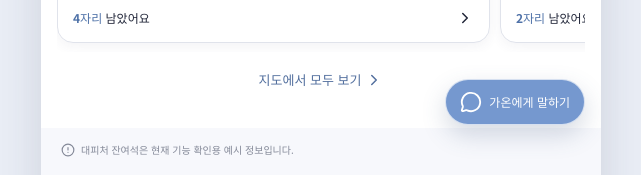
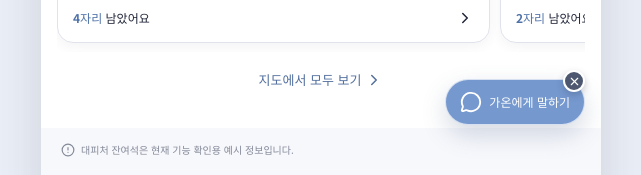
Before and after one commit to SeoHeeYoon38/Youth-Anchor, a React (Vite) app: page /home in a window 1280 px wide. Shown: the part 1079-1254 px from the top of the page, without its empty margins (319-960 px from the left). Built offline with nearby package versions, Linux system fonts and the light colour scheme; no server answers.

Commit message:
fix: make chat helper floating actions usable

```diff
--- a/scripts/visual-check.mjs
+++ b/scripts/visual-check.mjs
@@ -60,11 +60,18 @@ const interactionPage = await browser.newPage({ viewport: { width: 390, height:
 await interactionPage.goto('http://127.0.0.1:5173/home', { waitUntil: 'networkidle' })
 await interactionPage.getByRole('button', { name: /SOS 대피처/ }).click()
 await interactionPage.waitForURL('**/shelters')
+await interactionPage.getByRole('button', { name: '가온 헬퍼 채팅 열기' }).click()
+await interactionPage.waitForURL('**/chat')
+await interactionPage.goto('http://127.0.0.1:5173/shelters', { waitUntil: 'networkidle' })
 await interactionPage.locator('.haven-map-marker').first().click()
 await interactionPage.getByRole('dialog').waitFor()
+await interactionPage.keyboard.press('Escape')
 await interactionPage.goto('http://127.0.0.1:5173/home', { waitUntil: 'networkidle' })
 await interactionPage.getByRole('button', { name: /안전 가이드/ }).click()
 await interactionPage.getByRole('dialog', { name: /가온의 안전 가이드/ }).waitFor()
+await interactionPage.goto('http://127.0.0.1:5173/home', { waitUntil: 'networkidle' })
+await interactionPage.getByRole('button', { name: '채팅 플로팅 버튼 닫기' }).click()
+await interactionPage.getByRole('button', { name: '채팅 플로팅 버튼 닫기' }).waitFor({ state: 'detached' })
 await interactionPage.goto('http://127.0.0.1:5173/chat', { waitUntil: 'networkidle' })
 await interactionPage.getByRole('button', { name: '그냥 이야기하고 싶어요' }).click()
 await interactionPage.getByText('그냥 이야기하고 싶어요', { exact: true }).waitFor()
--- a/src/components/KakaoMap.jsx
+++ b/src/components/KakaoMap.jsx
@@ -1,4 +1,5 @@
 import { useEffect, useRef, useState } from 'react'
+import { X } from 'lucide-react'
 import { DEFAULT_CENTER } from '../constants.js'
 import Mascot from './Mascot.jsx'
 
@@ -50,9 +51,10 @@ function loadKakaoMaps() {
   return window.__havenKakaoMapsPromise
 }
 
-export default function KakaoMap({ position, shelters, onSelectShelter }) {
+export default function KakaoMap({ position, shelters, onSelectShelter, onOpenChat }) {
   const mapElement = useRef(null)
   const [status, setStatus] = useState(KAKAO_MAP_APP_KEY ? 'loading' : 'missing-key')
+  const [companionVisible, setCompanionVisible] = useState(true)
 
   useEffect(() => {
     let cancelled = false
@@ -148,10 +150,17 @@ export default function KakaoMap({ position, shelters, onSelectShelter }) {
         </div>
       )}
       {status === 'ready' && <div className="map-legend"><span /> 이용 가능한 대피처</div>}
-      <div className="map-companion" aria-hidden="true">
-        <Mascot pose="guide" />
-        <span className="map-companion-label">가온 헬퍼</span>
-      </div>
+      {companionVisible && (
+        <div className="map-companion">
+          <button className="map-companion-button" type="button" onClick={onOpenChat} aria-label="가온 헬퍼 채팅 열기">
+            <Mascot pose="guide" />
+            <span className="map-companion-label">가온 헬퍼</span>
+          </button>
+          <button className="map-companion-close" type="button" onClick={() => setCompanionVisible(false)} aria-label="가온 헬퍼 플로팅 버튼 닫기">
+            <X size={13} />
+          </button>
+        </div>
+      )}
     </div>
   )
 }
--- a/src/pages/HomePage.jsx
+++ b/src/pages/HomePage.jsx
@@ -1,4 +1,5 @@
-import { ChevronRight, CircleAlert, LocateFixed, MessageCircle, Phone, ShieldCheck } from 'lucide-react'
+import { ChevronRight, CircleAlert, LocateFixed, MessageCircle, Phone, ShieldCheck, X } from 'lucide-react'
+import { useState } from 'react'
 import { useNavigate } from 'react-router-dom'
 import DesignIcon from '../components/DesignIcon.jsx'
 import Mascot from '../components/Mascot.jsx'
@@ -6,6 +7,7 @@ import ShelterCard from '../components/ShelterCard.jsx'
 
 export default function HomePage({ shelters, locationMessage, locateMe, locating, onSelectShelter, onOpenGuide }) {
   const navigate = useNavigate()
+  const [chatFabVisible, setChatFabVisible] = useState(true)
 
   return (
     <div className="view home-view page-enter">
@@ -73,9 +75,12 @@ export default function HomePage({ shelters, locationMessage, locateMe, locating
       </section>
 
       <p className="data-note"><CircleAlert size={14} /> 대피처 잔여석은 현재 기능 확인용 예시 정보입니다.</p>
-      <div className="home-chat-fab">
-        <button onClick={() => navigate('/chat')} aria-label="가온과 익명 상담 시작"><MessageCircle size={22} /><span>가온에게 말하기</span></button>
-      </div>
+      {chatFabVisible && (
+        <div className="home-chat-fab">
+          <button className="home-chat-fab-open" onClick={() => navigate('/chat')} aria-label="가온과 익명 상담 시작"><MessageCircle size={22} /><span>가온에게 말하기</span></button>
+          <button className="home-chat-fab-close" onClick={() => setChatFabVisible(false)} aria-label="채팅 플로팅 버튼 닫기"><X size={13} /></button>
+        </div>
+      )}
     </div>
   )
 }
--- a/src/pages/SheltersPage.jsx
+++ b/src/pages/SheltersPage.jsx
@@ -49,7 +49,7 @@ export default function SheltersPage({ shelters, position, locationMessage, loca
       )}
 
       {viewMode === 'map' ? (
-        <KakaoMap position={position} shelters={visibleShelters} onSelectShelter={onSelectShelter} />
+        <KakaoMap position={position} shelters={visibleShelters} onSelectShelter={onSelectShelter} onOpenChat={() => navigate('/chat')} />
       ) : (
         <div className="shelter-list page-enter">
           {visibleShelters.map((shelter) => <ShelterCard key={shelter.id} shelter={shelter} onClick={() => onSelectShelter(shelter)} />)}
--- a/src/styles.css
+++ b/src/styles.css
@@ -188,9 +188,12 @@ button:focus-visible, a:focus-visible, input:focus-visible { outline: 3px solid
 .fallback-marker-4 { right: 37px; bottom: 25px; }
 .map-legend { position: absolute; z-index: 5; left: 10px; top: 10px; padding: 7px 9px; display: flex; align-items: center; gap: 5px; border-radius: 9px; background: rgba(255,255,255,.94); box-shadow: var(--soft-shadow); font-size: 10px; font-weight: 700; }
 .map-legend span { width: 8px; height: 8px; border-radius: 50%; background: var(--green); }
-.map-companion { position: absolute; z-index: 6; right: 10px; bottom: 10px; display: flex; flex-direction: column; align-items: center; }
-.map-companion .gaon-mascot { width: 74px; height: 74px; filter: drop-shadow(0 7px 8px rgba(48,55,78,.2)); animation: mascot-breathe 3s ease-in-out infinite; }
+.map-companion { position: absolute; z-index: 7; right: 10px; bottom: 10px; display: flex; flex-direction: column; align-items: center; }
+.map-companion-button { padding: 0; display: flex; flex-direction: column; align-items: center; border: 0; background: transparent; cursor: pointer; }
+.map-companion-button .gaon-mascot { width: 74px; height: 74px; filter: drop-shadow(0 7px 8px rgba(48,55,78,.2)); animation: mascot-breathe 3s ease-in-out infinite; }
 .map-companion .map-companion-label { margin-top: -8px; padding: 4px 7px; border-radius: 7px; background: #fff; box-shadow: var(--soft-shadow); color: var(--blue-dark); font-size: 9px; font-weight: 800; }
+.map-companion-close, .home-chat-fab-close { width: 22px; height: 22px; padding: 0; display: grid; place-items: center; position: absolute; z-index: 2; border: 2px solid #fff; border-radius: 50%; background: #4d5870; color: #fff; box-shadow: 0 3px 7px rgba(48,55,78,.25); cursor: pointer; }
+.map-companion-close { top: -2px; right: -2px; }
 .map-results { margin: 13px 16px 0; padding: 15px; border-radius: 18px; background: #fff; box-shadow: var(--soft-shadow); }
 .results-heading { display: flex; align-items: center; justify-content: space-between; margin-bottom: 7px; font-size: 13px; }
 .results-heading span { color: var(--muted); font-size: 11px; }
@@ -309,7 +312,8 @@ button:focus-visible, a:focus-visible, input:focus-visible { outline: 3px solid
 .notification-preview strong { color: var(--ink); font-size: 12px; }
 .notification-preview span { margin-top: 4px; font-size: 10px; line-height: 1.5; }
 .home-chat-fab { height: 0; position: sticky; z-index: 20; bottom: 88px; display: flex; justify-content: flex-end; pointer-events: none; }
-.home-chat-fab button { min-height: 46px; padding: 0 14px; display: flex; align-items: center; gap: 7px; transform: translateY(-14px); border: 1px solid rgba(255,255,255,.7); border-radius: 23px; background: #7598cf; color: #fff; box-shadow: 0 10px 24px rgba(70,91,129,.25); font-size: 12px; font-weight: 800; pointer-events: auto; animation: fab-breathe 3.6s ease-in-out infinite; }
+.home-chat-fab-open { min-height: 46px; padding: 0 14px; display: flex; align-items: center; gap: 7px; position: relative; transform: translateY(-14px); border: 1px solid rgba(255,255,255,.7); border-radius: 23px; background: #7598cf; color: #fff; box-shadow: 0 10px 24px rgba(70,91,129,.25); font-size: 12px; font-weight: 800; pointer-events: auto; animation: fab-breathe 3.6s ease-in-out infinite; }
+.home-chat-fab-close { top: -23px; right: 0; pointer-events: auto; }
 .page-enter { animation: page-in .48s cubic-bezier(.2,.8,.2,1) both; }
 .reveal-card { animation: card-in .58s cubic-bezier(.2,.8,.2,1) both; }
 .reveal-stack > * { animation: text-in .55s cubic-bezier(.2,.8,.2,1) both; }
```
Also changed, not shown: 2 other files (tests, documents, lock files or other folders).
